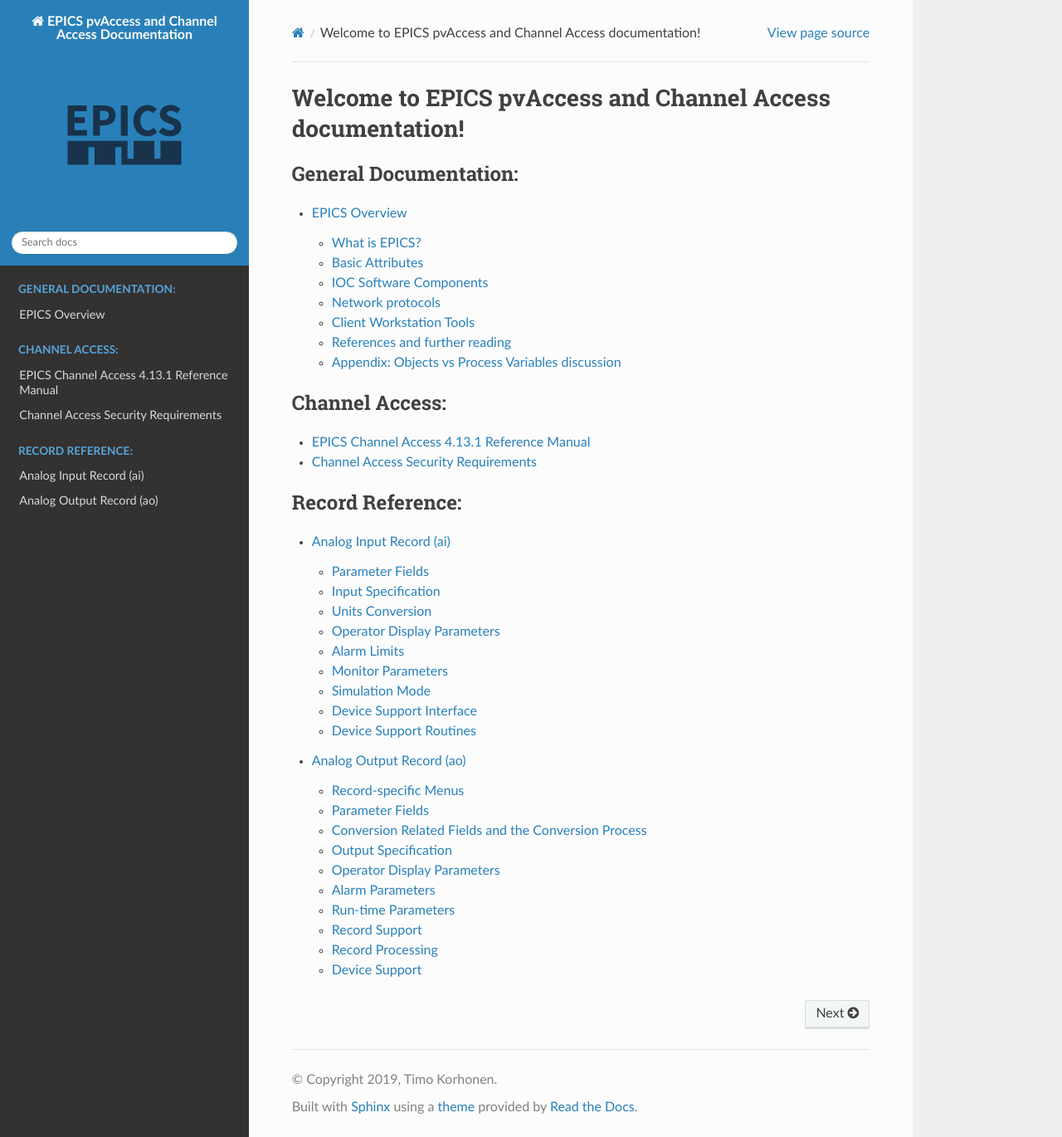
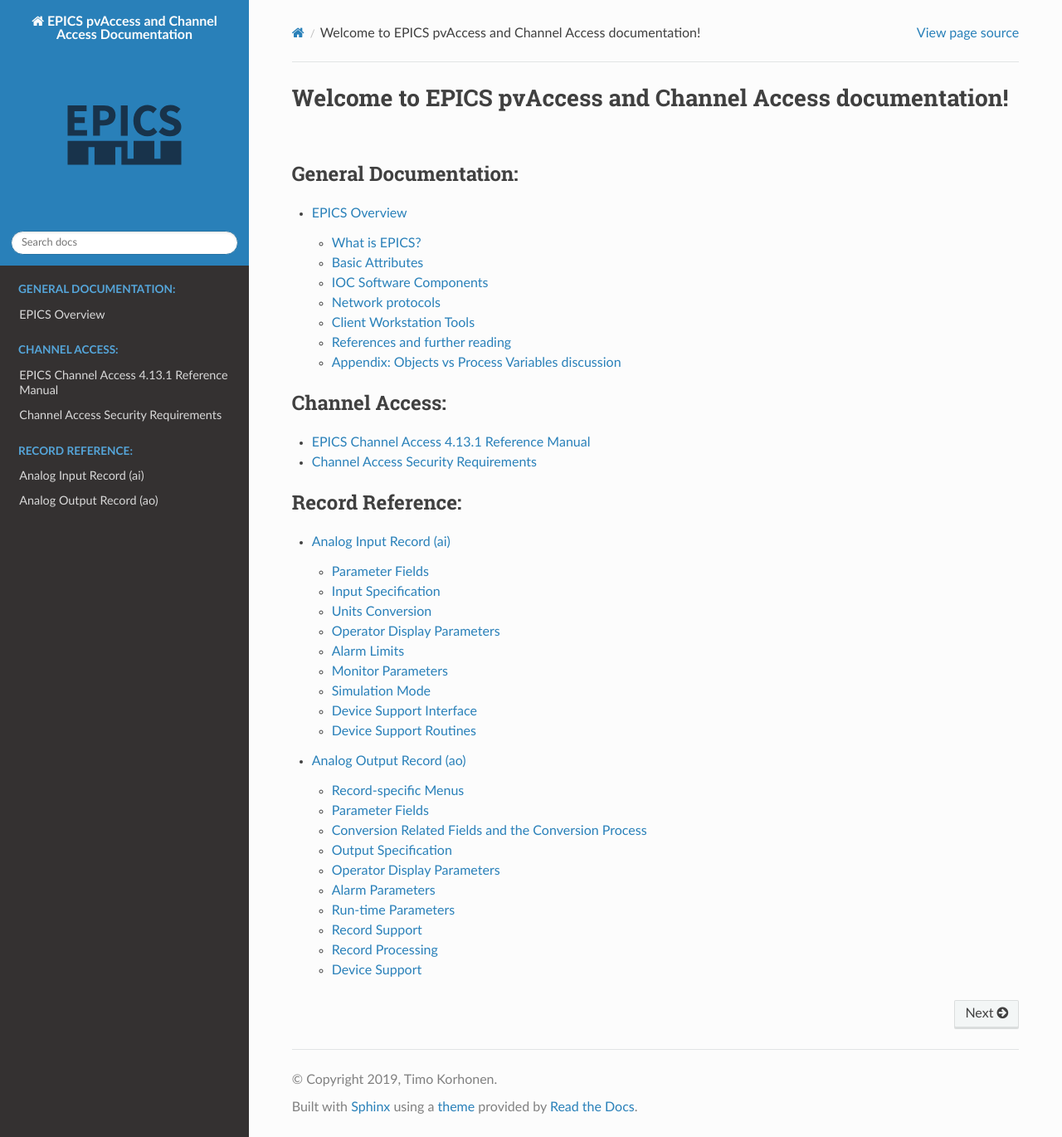
Before and after one commit to ttkorhonen/myDocument, a Sphinx documentation site: the page built from docs/index.rst, in a window 1280 px wide and 1370 px high. Shown: the whole window at 83% size. Built offline with Sphinx 7.4.7 and the Read the Docs theme 2.0.0, drawn with Linux system fonts in a browser that asks for light colours.

Commit message:
try body width adustment, take #4

```diff
--- a/docs/_static/custom.css
+++ b/docs/_static/custom.css
@@ -1,3 +1,6 @@
 .tight-table {
     white-space: normal !important;
 }
+.wy-nav-content {
+    max-width: 1550px
+}
--- a/docs/mycustom.css
+++ b/docs/mycustom.css
@@ -2,5 +2,5 @@
     white-space: normal !important;
 }
 .wy-nav-content {
-    max-width: 1050px
+    max-width: 1550px
  }
```
